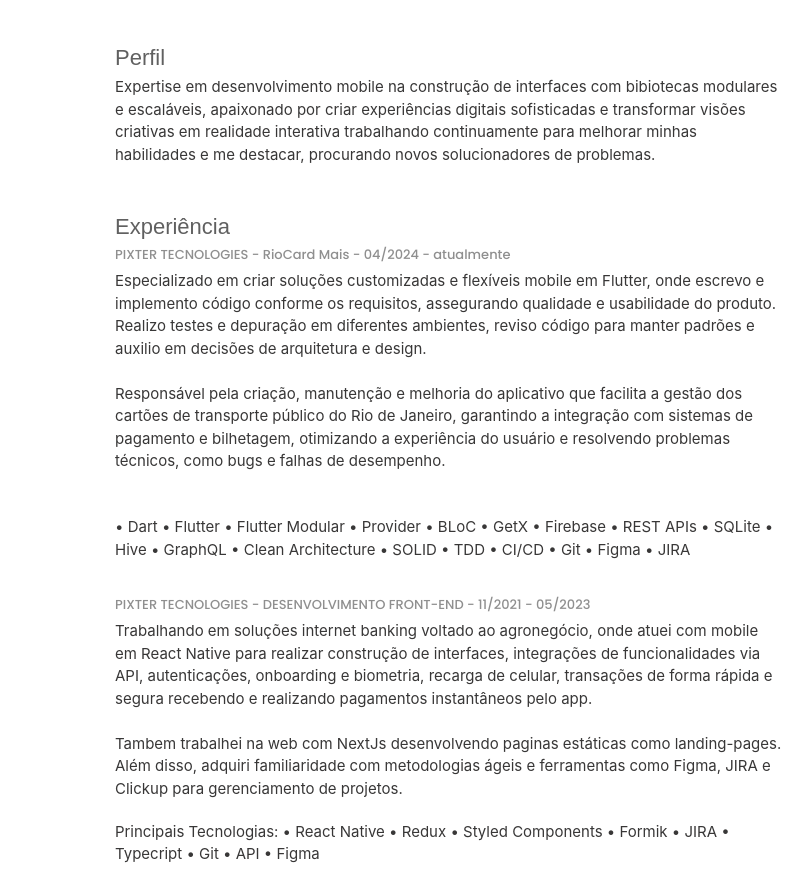
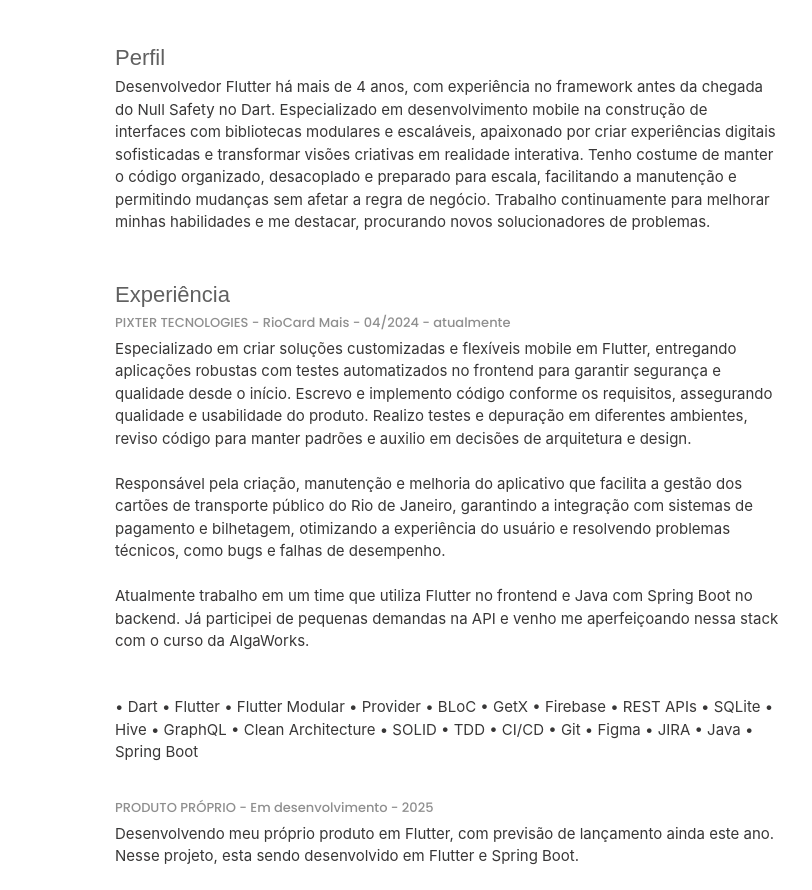
Before and after one commit to MikeFernando/cv, a plain HTML site: page index.html in a window 1280 px wide. Shown: the part 162-1052 px from the top of the page, without its empty margins (233-1045 px from the left). Drawn offline with Linux system fonts and the light colour scheme; a web font is replaced by a local one.

Commit message:
update cv

```diff
--- a/index.html
+++ b/index.html
@@ -32,30 +32,46 @@
         <main>
             <h2 class="title-section">Perfil</h2>
             <p>
-                Expertise em desenvolvimento mobile na construção de
-                interfaces com bibiotecas modulares e escaláveis, apaixonado por criar
-                experiências digitais sofisticadas e transformar visões criativas em
-                realidade interativa trabalhando continuamente para melhorar minhas
-                habilidades e me destacar, procurando novos solucionadores de
-                problemas.
+                Desenvolvedor Flutter há mais de 4 anos, com experiência no framework antes da chegada do Null Safety no
+                Dart.
+                Especializado em desenvolvimento mobile na construção de interfaces com bibliotecas modulares e
+                escaláveis,
+                apaixonado por criar experiências digitais sofisticadas e transformar visões criativas em realidade
+                interativa.
+                Tenho costume de manter o código organizado, desacoplado e preparado para escala, facilitando a
+                manutenção e permitindo mudanças sem afetar a regra de negócio.
+                Trabalho continuamente para melhorar minhas habilidades e me destacar, procurando novos solucionadores
+                de problemas.
             </p>
             <h2 class="title-section">Experiência</h2>
             <strong>PIXTER TECNOLOGIES - RioCard Mais - 04/2024 - atualmente </strong>
             <p style="margin-bottom: 1.3rem;">
-                Especializado em criar soluções customizadas e flexíveis mobile em Flutter, onde escrevo e
+                Especializado em criar soluções customizadas e flexíveis mobile em Flutter, entregando aplicações
+                robustas
+                com testes automatizados no frontend para garantir segurança e qualidade desde o início. Escrevo e
                 implemento código conforme os requisitos, assegurando qualidade e usabilidade do produto. Realizo testes
                 e depuração em diferentes ambientes, reviso código para manter padrões e auxilio em decisões de
                 arquitetura e design. <br> <br>
                 Responsável pela criação, manutenção e melhoria do aplicativo que facilita a gestão dos
                 cartões de transporte público do Rio de Janeiro, garantindo a integração com sistemas de
                 pagamento e bilhetagem, otimizando a experiência do usuário e resolvendo problemas técnicos, como bugs e
-                falhas de desempenho.
+                falhas de desempenho. <br> <br>
+                Atualmente trabalho em um time que utiliza Flutter no frontend e Java com Spring Boot no backend.
+                Já participei de pequenas demandas na API e venho me aperfeiçoando nessa stack com o curso da AlgaWorks.
                 <br> <br>
             <p>
                 • Dart • Flutter • Flutter Modular • Provider • BLoC • GetX • Firebase • REST APIs • SQLite • Hive •
                 GraphQL
-                • Clean Architecture • SOLID • TDD • CI/CD • Git • Figma • JIRA
+                • Clean Architecture • SOLID • TDD • CI/CD • Git • Figma • JIRA • Java • Spring Boot
             </p>
+            </p>
+            <br />
+            <strong>PRODUTO PRÓPRIO - Em desenvolvimento - 2025</strong>
+            <p style="margin-bottom: 1.3rem;">
+                Desenvolvendo meu próprio produto em Flutter, com previsão de lançamento ainda este ano.
+                Nesse projeto, esta sendo desenvolvido em Flutter e Spring Boot.
+                <br> <br>
+                • Java e Spring Boot • Flutter • Clean Architecture • SOLID • TDD • CI/CD • Git • Figma • JIRA
             </p>
             <br />
             <strong>
@@ -63,7 +79,7 @@
             </strong>
             <p style="margin-bottom: 1.3rem;">
                 Trabalhando em soluções internet banking voltado ao agronegócio, onde
-                atuei com mobile em React Native para realizar construção de
+                atuei com mobile em Flutter para realizar construção de
                 interfaces, integrações de funcionalidades via API, autenticações,
                 onboarding e biometria, recarga de celular, transações de forma rápida
                 e segura recebendo e realizando pagamentos instantâneos pelo app. <br> <br>
@@ -72,10 +88,18 @@
                 Figma, JIRA e Clickup para gerenciamento de projetos.
                 <br />
             <p>
-                Principais Tecnologias: • React Native • Redux • Styled Components • Formik • JIRA
-                • Typecript • Git • API • Figma
+                Principais Tecnologias: • Flutter • GetX • Provider • BLoC • Firebase • REST APIs • SQLite • Hive •
+                • Clean Architecture • SOLID • TDD • CI/CD • Git • Figma • JIRA
             </p>
             <h2 class="title-section">Formação</h2>
+            <strong>
+                ALGAWORKS - JAVA E SPRING BOOT
+            </strong>
+            <p>
+                Curso de referência em Java e Spring para empresas e desenvolvedores no Brasil,
+                focado em desenvolvimento backend com Spring Boot, APIs RESTful e boas práticas de desenvolvimento.
+            </p>
+            <br />
             <strong>
                 ADF - ACADEMIA DO FLUTTER
             </strong>
```
